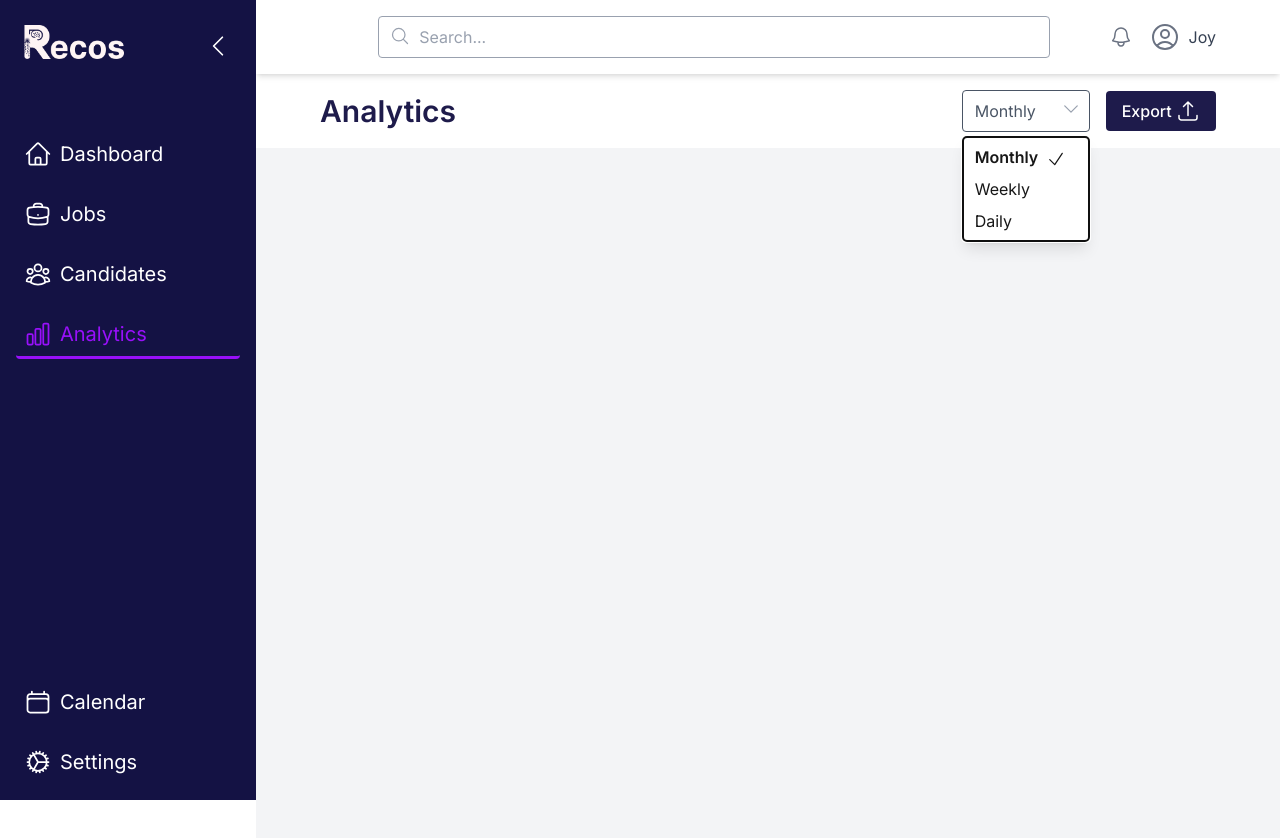
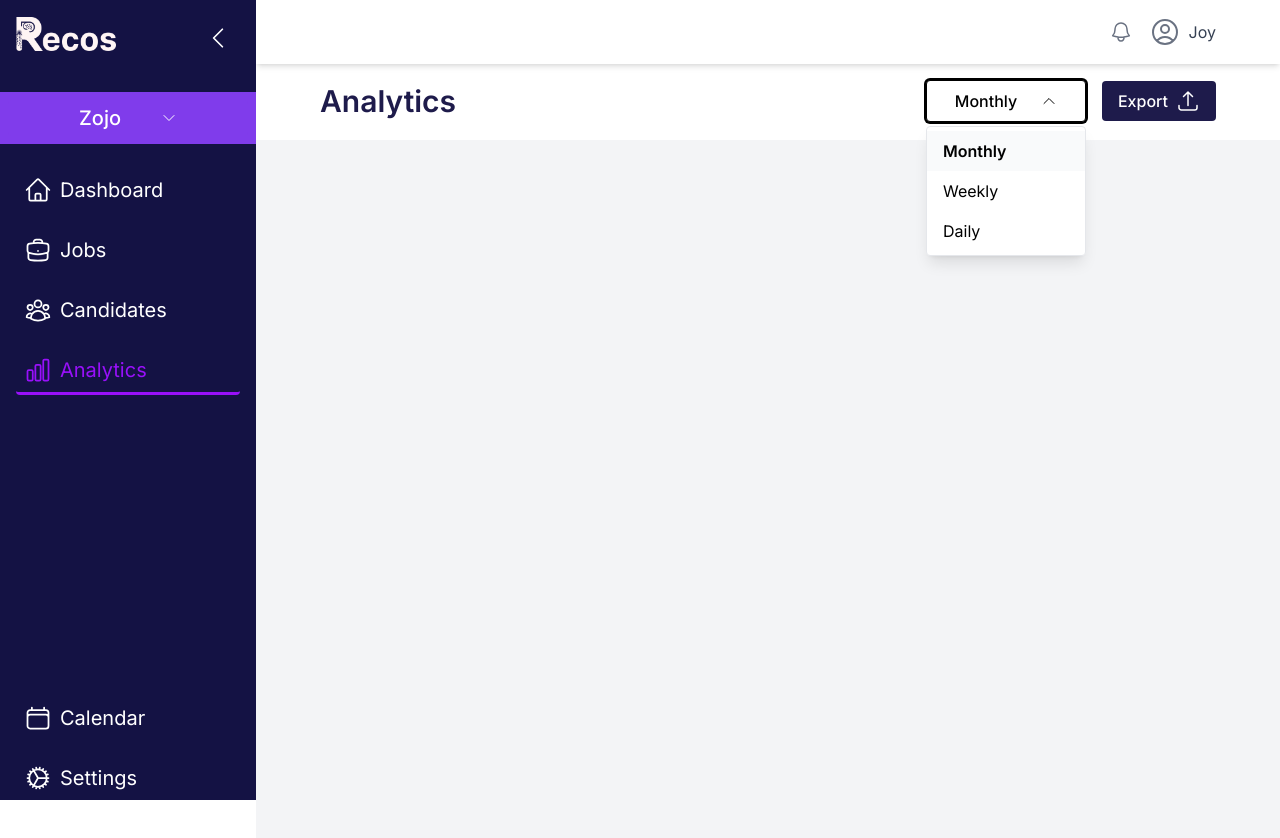
Before and after one commit to akirachix/recos-frontend, a Next.js app in the folder recos/: page /analytics in a window 1280 px wide. Both pictures are taken after a click on the button "Monthly". Shown: the top 838 px of the page. Built offline with nearby package versions, Linux system fonts and the light colour scheme.

Commit message:
Updated components

```diff
--- a/recos/src/app/shared-components/BottomNav/index.tsx
+++ b/recos/src/app/shared-components/BottomNav/index.tsx
@@ -1,15 +1,16 @@
 'use client';
 
 import { usePathname } from 'next/navigation';
-import { Listbox, ListboxButton, ListboxOption, ListboxOptions } from '@headlessui/react';
-import { CheckIcon, ChevronDownIcon } from '@heroicons/react/24/outline';
+import { ChevronDownIcon, ArrowUpTrayIcon } from '@heroicons/react/24/outline';
 import { useState, useEffect, useRef } from 'react';
 import Button from '../Button';
-import { ArrowUpTrayIcon } from '@heroicons/react/24/outline';
 
 export default function BottomNav() {
   const pathname = usePathname();
-  const listboxRef = useRef<HTMLDivElement>(null);
+  const dropdownRef = useRef<HTMLDivElement>(null);
+  const [selectedPeriod, setSelectedPeriod] = useState('Monthly');
+  const [isDropdownOpen, setIsDropdownOpen] = useState(false);
+  const periods = ['Monthly', 'Weekly', 'Daily'];
 
   const routeToTitle: Record<string, string> = {
     '/': 'Dashboard',
@@ -22,17 +23,10 @@ export default function BottomNav() {
 
   const currentTitle = routeToTitle[pathname] || 'Dashboard';
 
-  const [selectedPeriod, setSelectedPeriod] = useState('Monthly');
-  const periods = ['Monthly', 'Weekly', 'Daily'];
-
   useEffect(() => {
     const handleClickOutside = (event: MouseEvent) => {
-      if (
-        window.innerWidth < 1024 &&
-        listboxRef.current &&
-        !listboxRef.current.contains(event.target as Node)
-      ) {
-        setSelectedPeriod(selectedPeriod);
+      if (dropdownRef.current && !dropdownRef.current.contains(event.target as Node)) {
+        setIsDropdownOpen(false);
       }
     };
 
@@ -40,41 +34,62 @@ export default function BottomNav() {
     return () => {
       document.removeEventListener('mousedown', handleClickOutside);
     };
-  }, [selectedPeriod]);
+  }, []);
+
 
   return (
-    <div className="flex flex-row items-center justify-between md:px-4 sm:px-8 lg:px-16 py-4 gap-4 lg:gap-0">
+    <div className="flex flex-row items-center justify-between px-4 sm:px-8 lg:px-16 py-4 gap-4 lg:gap-0">
       <div className="flex items-center space-x-4">
         <h1 className="text-2xl sm:text-3xl font-semibold text-[#1E1B4B]">{currentTitle}</h1>
       </div>
       <div className="flex items-center space-x-2 sm:space-x-4">
-        <Listbox value={selectedPeriod} onChange={setSelectedPeriod}>
-          <div className="relative" ref={listboxRef}>
-            <ListboxButton className="relative w-28 sm:w-32 border rounded px-2 sm:px-3 py-1 sm:py-2 text-left text-sm sm:text-base text-gray-600 bg-white hover:bg-gray-50 focus:outline-none focus:ring-2 focus:ring-purple-600">
-              {selectedPeriod}
-              <ChevronDownIcon className="h-4 sm:h-5 w-4 sm:w-5 absolute right-2 top-1 sm:top-2 text-gray-400" />
-            </ListboxButton>
-            <ListboxOptions className="absolute mt-1 w-28 sm:w-32 bg-white border rounded shadow-lg py-1 z-30">
-              {periods.map((period) => (
-                <ListboxOption
-                  key={period}
-                  value={period}
-                  className="ui-active:bg-purple-600 ui-active:text-white ui-not-active:bg-white ui-not-active:text-gray-900 px-2 sm:px-3 py-1 cursor-pointer text-sm sm:text-base"
-                >
-                  {({ selected }) => (
-                    <>
-                      <span className={selected ? 'font-semibold' : 'font-normal'}>{period}</span>
-                      {selected && <CheckIcon className="h-4 sm:h-5 w-4 sm:w-5 inline-block ml-2" />}
-                    </>
-                  )}
-                </ListboxOption>
-              ))}
-            </ListboxOptions>
-          </div>
-        </Listbox>
-        <Button variant="primary" size="md" className="sm:size-md">
-          Export&nbsp;
-          <ArrowUpTrayIcon className="h-6 w-6 text-white" />
+        <div className="relative" ref={dropdownRef}>
+          <Button
+            onClick={() => setIsDropdownOpen(!isDropdownOpen)}
+            variant="period"
+            size="md"
+            className="flex items-center justify-between w-32 sm:w-40 text-md p-2 rounded transition-colors duration-200 cursor-pointer"
+          >
+            {selectedPeriod}&emsp;
+            <ChevronDownIcon
+              className={`ml-2 h-4 w-4 transition-transform ${isDropdownOpen ? 'rotate-180' : ''}`}
+            />
+          </Button>
+          {isDropdownOpen && (
+            <div
+              className="absolute top-full left-0 mt-1 w-full bg-white border border-gray-200 rounded shadow-lg z-50 animate-fade-in max-h-40 overflow-y-auto"
+            >
+              <ul className="py-1 text-md text-black" role="listbox">
+                {periods.map((period, index) => (
+                  <li
+                    key={index}
+                    className={`px-4 py-2 cursor-pointer hover:bg-gray-100 focus:bg-gray-100 ${
+                      selectedPeriod === period ? 'bg-gray-50 font-semibold' : ''
+                    }`}
+                    onClick={() => {
+                      setSelectedPeriod(period);
+                      setIsDropdownOpen(false);
+                    }}
+                    onKeyDown={(e) => {
+                      if (e.key === 'Enter' || e.key === ' ') {
+                        setSelectedPeriod(period);
+                        setIsDropdownOpen(false);
+                      }
+                    }}
+                    role="option"
+                    tabIndex={0}
+                    aria-selected={selectedPeriod === period}
+                  >
+                    {period}
+                  </li>
+                ))}
+              </ul>
+            </div>
+          )}
+        </div>
+        <Button variant="primary" size="md" className="flex items-center sm:size-md cursor-pointer">
+          Export
+          <ArrowUpTrayIcon className="ml-2 h-6 w-6 text-white" />
         </Button>
       </div>
     </div>
--- a/recos/src/app/shared-components/Button/index.tsx
+++ b/recos/src/app/shared-components/Button/index.tsx
@@ -4,13 +4,15 @@ import { ButtonHTMLAttributes, ReactNode } from 'react';
 import { cva, VariantProps } from 'class-variance-authority';
 
 const buttonVariants = cva(
-  'inline-flex items-center justify-center rounded font-medium transition-colors duration-200 focus:outline-none focus:ring-2 focus:ring-purple-600 disabled:opacity-50 disabled:cursor-not-allowed',
+  'inline-flex items-center justify-center rounded font-medium transition-colors duration-200 focus:outline-none focus:ring-2 disabled:opacity-50 disabled:cursor-not-allowed',
   {
     variants: {
       variant: {
         primary: 'bg-[#1E1B4B] text-white hover:bg-[#141244]',
         secondary: 'bg-purple-100 text-[#1E1B4B] hover:bg-purple-200',
         outline: 'border border-[#1E1B4B] text-[#1E1B4B] hover:bg-purple-50',
+        purple: 'bg-[#803CEB] text-white',
+        period: 'bg-white text-black border-1',
       },
       size: {
         sm: 'px-2 py-1 text-sm',
--- a/recos/src/app/shared-components/Sidebar/index.tsx
+++ b/recos/src/app/shared-components/Sidebar/index.tsx
@@ -1,33 +1,67 @@
-'use client';
+"use client";
 
-import { HomeIcon, BriefcaseIcon, UserGroupIcon, ChartBarIcon, CalendarIcon, CogIcon, ChevronLeftIcon, ChevronRightIcon, Bars3Icon, XMarkIcon } from '@heroicons/react/24/outline';
-import Link from 'next/link';
-import Image from 'next/image';
-import { usePathname } from 'next/navigation';
-import { useSidebar } from '@/context/SidebarContext';
-import { useEffect, useRef } from 'react';
+import {
+  HomeIcon,
+  BriefcaseIcon,
+  UserGroupIcon,
+  ChartBarIcon,
+  CalendarIcon,
+  CogIcon,
+  ChevronLeftIcon,
+  ChevronRightIcon,
+  Bars3Icon,
+  XMarkIcon,
+  ChevronDownIcon,
+} from "@heroicons/react/24/outline";
+import Link from "next/link";
+import Image from "next/image";
+import { usePathname } from "next/navigation";
+import { useSidebar } from "@/context/SidebarContext";
+import { useEffect, useRef, useState } from "react";
+import Button from "../Button";
 
 const topMenuItems = [
-  { name: 'Dashboard', href: '/', icon: HomeIcon },
-  { name: 'Jobs', href: '/jobs', icon: BriefcaseIcon },
-  { name: 'Candidates', href: '/candidates', icon: UserGroupIcon },
-  { name: 'Analytics', href: '/analytics', icon: ChartBarIcon },
+  { name: "Dashboard", href: "/", icon: HomeIcon },
+  { name: "Jobs", href: "/jobs", icon: BriefcaseIcon },
+  { name: "Candidates", href: "/candidates", icon: UserGroupIcon },
+  { name: "Analytics", href: "/analytics", icon: ChartBarIcon },
 ];
 
 const bottomMenuItems = [
-  { name: 'Calendar', href: '/calendar', icon: CalendarIcon },
-  { name: 'Settings', href: '/settings', icon: CogIcon },
+  { name: "Calendar", href: "/calendar", icon: CalendarIcon },
+  { name: "Settings", href: "/settings", icon: CogIcon },
 ];
+
+const companies = ["Zojo", "Alpha", "Beta"];
 
 export default function Sidebar() {
   const pathname = usePathname();
   const { isCollapsed, toggleSidebar, sidebarWidth } = useSidebar();
   const sidebarRef = useRef<HTMLDivElement>(null);
-
-  const iconSizeClass = isCollapsed ? 'h-10 w-10' : 'h-7 w-7';
+  const [isDropdownOpen, setIsDropdownOpen] = useState(false);
+  const [selectedOption, setSelectedOption] = useState(companies[0]);
+  const dropdownRef = useRef<HTMLDivElement>(null);
+  const iconSizeClass = isCollapsed ? "h-10 w-10" : "h-7 w-7";
 
   useEffect(() => {
-    const handleClickOutside = (event: { target: unknown; }) => {
+    const handleClickOutside = (event: MouseEvent) => {
+      if (
+        dropdownRef.current &&
+        !dropdownRef.current.contains(event.target as Node)
+      ) {
+        setIsDropdownOpen(false);
+      }
+    };
+    if (isDropdownOpen) {
+      document.addEventListener("mousedown", handleClickOutside);
+    }
+    return () => {
+      document.removeEventListener("mousedown", handleClickOutside);
+    };
+  }, [isDropdownOpen]);
+
+  useEffect(() => {
+    const handleClickOutside = (event: { target: unknown }) => {
       if (
         window.innerWidth < 1024 &&
         !isCollapsed &&
@@ -38,9 +72,9 @@ export default function Sidebar() {
       }
     };
 
-    document.addEventListener('mousedown', handleClickOutside);
+    document.addEventListener("mousedown", handleClickOutside);
     return () => {
-      document.removeEventListener('mousedown', handleClickOutside);
+      document.removeEventListener("mousedown", handleClickOutside);
     };
   }, [isCollapsed, toggleSidebar]);
 
@@ -57,11 +91,15 @@ export default function Sidebar() {
 
       <div
         ref={sidebarRef}
-        className={`fixed top-0 left-0 h-full bg-[#141244] text-white flex flex-col p-4 transition-transform duration-300 z-50
-          ${isCollapsed ? '-translate-x-full lg:translate-x-0 lg:w-16 w-0 overflow-hidden' : 'translate-x-0 lg:w-64 w-full'}`}
+        className={`fixed top-0 left-0 h-full bg-[#141244] text-white flex flex-col transition-transform duration-300 z-50
+          ${
+            isCollapsed
+              ? "-translate-x-full lg:translate-x-0 lg:w-16 w-0 overflow-hidden"
+              : "translate-x-0 lg:w-64 w-full"
+          }`}
         style={{ width: `${sidebarWidth}px` }}
       >
-        <div className="mb-8 flex items-center pl-0 lg:pl-2">
+        <div className="mb-8 flex items-center pt-2 px-4">
           {!isCollapsed && (
             <Image
               src="/logo-white.png"
@@ -72,13 +110,17 @@ export default function Sidebar() {
             />
           )}
 
-          <div className={`flex-1 lg:hidden ${isCollapsed ? 'hidden' : ''}`} />
+          <div className={`flex-1 lg:hidden ${isCollapsed ? "hidden" : ""}`} />
 
-          <div className={`flex-1 hidden lg:flex ${isCollapsed ? '' : 'hidden'}`} />
+          <div
+            className={`flex-1 hidden lg:flex ${isCollapsed ? "" : "hidden"}`}
+          />
 
           <button
             onClick={toggleSidebar}
-            className={`p-2 rounded hover:bg-purple-600/20 lg:hidden ${isCollapsed ? 'hidden' : ''}`}
+            className={`p-2 rounded hover:bg-purple-600/20 lg:hidden ${
+              isCollapsed ? "hidden" : ""
+            }`}
           >
             <XMarkIcon className="h-6 w-6" />
           </button>
@@ -96,20 +138,56 @@ export default function Sidebar() {
         </div>
 
         {!isCollapsed && (
-          <div>
-             <p className="text-sm">{/*Company Name*/}</p>
+          <div
+            className="relative bg-[#803CEB] flex justify-between p-2"
+            ref={dropdownRef}
+          >
+            <Button
+              onClick={() => setIsDropdownOpen(!isDropdownOpen)}
+              variant="purple"
+              size="sm"
+              className="flex items-center w-full text-xl text-white p-2 rounded transition-colors duration-200 cursor-pointer"
+            >
+              {selectedOption}
+              <ChevronDownIcon
+                className={`ml-10 h-4 w-4 transition-transform ${
+                  isDropdownOpen ? "rotate-180" : ""
+                }`}
+                stroke="currentColor"
+              />
+            </Button>
+            {isDropdownOpen && (
+              <div className="absolute top-10 left-0 mt-2 w-full bg-[#803CEB] rounded shadow-lg z-10 animate-fade-in">
+                <ul className="py-1 text-xl text-white">
+                  {companies.map((company, index) => (
+                    <li
+                      key={index}
+                      className="px-4 py-2 cursor-pointer"
+                      onClick={() => {
+                        setSelectedOption(company);
+                        setIsDropdownOpen(false);
+                      }}
+                    >
+                      {company}
+                    </li>
+                  ))}
+                </ul>
+              </div>
+            )}
           </div>
         )}
 
-        <div className="flex flex-col justify-between flex-1 mt-8">
+        <div className="flex flex-col justify-between flex-1 mt-6 px-4">
           <nav className="flex flex-col space-y-4">
             {topMenuItems.map((item) => (
               <Link
                 key={item.name}
                 href={item.href}
                 className={`flex items-center p-2 rounded ${
-                  pathname === item.href ? 'text-purple-600 border-b-3 border-purple-600' : 'hover:bg-purple-600/20'
-                } ${isCollapsed ? 'justify-center' : 'space-x-2'}`}
+                  pathname === item.href
+                    ? "text-purple-600 border-b-3 border-purple-600"
+                    : "hover:bg-purple-600/20"
+                } ${isCollapsed ? "justify-center" : "space-x-2"}`}
               >
                 <item.icon className={iconSizeClass} />
                 {!isCollapsed && <span className="text-xl">{item.name}</span>}
@@ -122,8 +200,10 @@ export default function Sidebar() {
                 key={item.name}
                 href={item.href}
                 className={`flex items-center p-2 rounded ${
-                  pathname === item.href ? 'text-purple-600 border-b-3 border-purple-600' : 'hover:bg-purple-600/20'
-                } ${isCollapsed ? 'justify-center' : 'space-x-2'}`}
+                  pathname === item.href
+                    ? "text-purple-600 border-b-3 border-purple-600"
+                    : "hover:bg-purple-600/20"
+                } ${isCollapsed ? "justify-center" : "space-x-2"}`}
               >
                 <item.icon className={iconSizeClass} />
                 {!isCollapsed && <span className="text-xl">{item.name}</span>}
--- a/recos/src/app/shared-components/TopNav/index.tsx
+++ b/recos/src/app/shared-components/TopNav/index.tsx
@@ -1,36 +1,13 @@
 'use client';
 
-import { useState } from 'react';
-import { MagnifyingGlassIcon, BellIcon, UserCircleIcon } from '@heroicons/react/24/outline';
-import Input from '../Input';
+import { BellIcon, UserCircleIcon } from '@heroicons/react/24/outline';
 
 export default function TopNav() {
-  const [searchQuery, setSearchQuery] = useState('');
-
-  const handleSearch = (e: React.FormEvent) => {
-    e.preventDefault();
-    console.log(`Searching general for: ${searchQuery}`);
-  };
 
   return (
-    <div className="flex items-center justify-between py-4 px-4 sm:px-8 lg:px-16 shadow-md">
-      <div className="flex-1 flex justify-center">
-        <form onSubmit={handleSearch} className="w-full max-w-xs sm:max-w-md lg:max-w-2xl mx-4">
-          <div className="relative">
-            <Input
-              type="text"
-              placeholder="Search..."
-              value={searchQuery}
-              onChange={(e) => setSearchQuery(e.target.value)}
-              size="md"
-              className="pl-8 sm:pl-10"
-            />
-            <MagnifyingGlassIcon className="absolute left-2 sm:left-3 top-1.5 sm:top-2.5 h-4 sm:h-5 w-4 sm:w-5 text-gray-400" />
-          </div>
-        </form>
-      </div>
+    <div className="flex items-center justify-end py-4 px-4 sm:px-8 lg:px-16 shadow-md">
       <div className="flex items-center space-x-2 sm:space-x-4">
-        <BellIcon className="h-5 sm:h-6 w-5 sm:w-6 text-gray-500" />
+        <BellIcon className="h-5 sm:h-6 w-5 sm:w-6 cursor-pointer text-gray-500" />
         <div className="flex items-center">
           <UserCircleIcon className="h-6 sm:h-8 w-6 sm:w-8 text-gray-500" />
           <span className="ml-1 sm:ml-2 text-sm sm:text-base text-gray-700">Joy</span>
```
